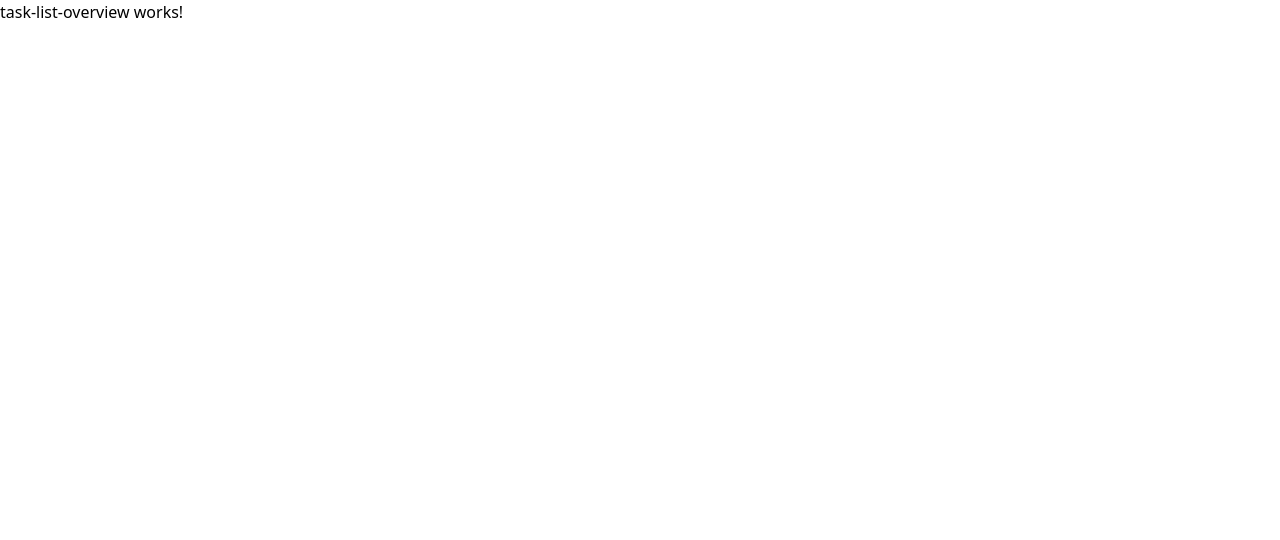
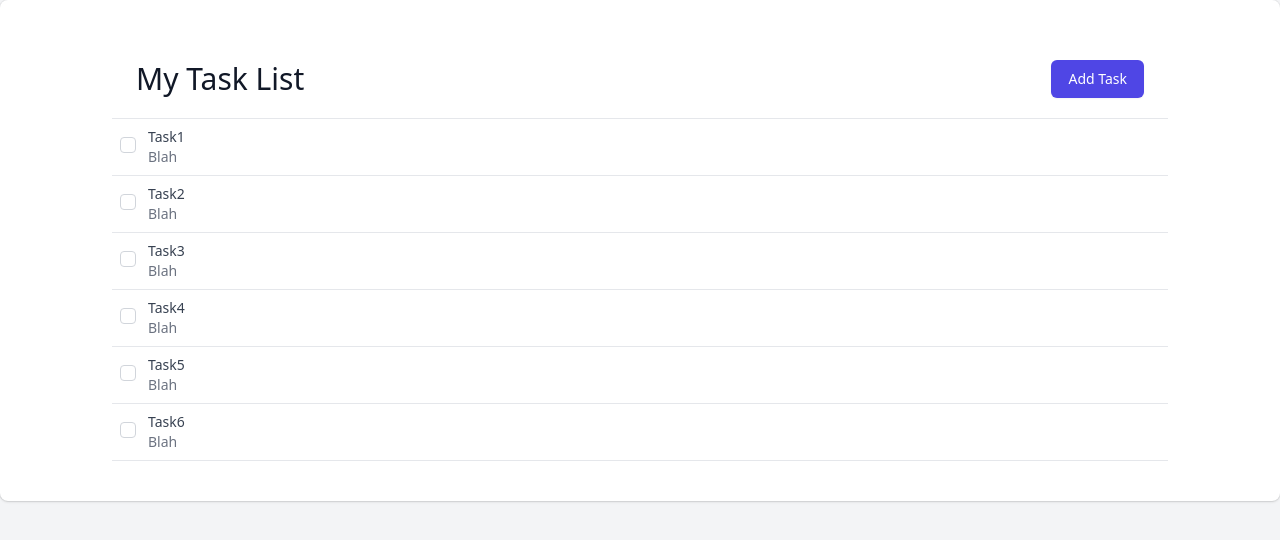
Before and after one commit to Byron-web/task-manager, an Angular app in the folder src/task-manager/: page / in a window 1280 px wide. Shown: the top 540 px of the page. Built offline with nearby package versions, Linux system fonts and the light colour scheme.

Commit message:
Added task list template and style base. Added tailwind forms. Added max size styles. Added task item and list models.

```diff
--- a/src/task-manager/package.json
+++ b/src/task-manager/package.json
@@ -18,6 +18,7 @@
     "@angular/platform-browser": "^14.0.0",
     "@angular/platform-browser-dynamic": "^14.0.0",
     "@angular/router": "^14.0.0",
+    "@tailwindcss/forms": "^0.5.3",
     "rxjs": "~7.5.0",
     "tslib": "^2.3.0",
     "zone.js": "~0.11.4"
--- /dev/null
+++ b/src/task-manager/src/app/Models/task-item.model.ts
@@ -0,0 +1,5 @@
+export interface TaskItem {
+  name: string,
+  detail: string,
+  dateCompleted: Date
+}
--- /dev/null
+++ b/src/task-manager/src/app/Models/task-list.model.ts
@@ -0,0 +1,6 @@
+import {TaskItem} from "./task-item.model";
+
+export interface TaskList {
+  title: string,
+  tasks: TaskItem[]
+}
--- a/src/task-manager/src/app/app.component.html
+++ b/src/task-manager/src/app/app.component.html
@@ -1 +1 @@
-<app-task-list-overview></app-task-list-overview>
+<app-task-list-viewer></app-task-list-viewer>
--- a/src/task-manager/src/app/components/task-list-viewer/task-list-viewer.component.html
+++ b/src/task-manager/src/app/components/task-list-viewer/task-list-viewer.component.html
@@ -1 +1,37 @@
-<p>task-list-viewer works!</p>
+<div class="bg-gray-100 h-full">
+  <div
+    class="mx-auto max-w-7xl px-20 sm:px-24 lg:px-28 py-10 bg-white overflow-hidden shadow ring-1 ring-black ring-opacity-5 md:rounded-lg">
+
+    <div class="border-b border-gray-200 bg-white px-4 py-5 sm:px-6">
+      <div class="-ml-4 -mt-2 flex flex-wrap items-center justify-between sm:flex-nowrap">
+        <div class="ml-4 mt-2">
+          <h3 class="text-3xl font-medium leading-6 text-gray-900">{{taskList.title}}</h3>
+        </div>
+        <div class="ml-4 mt-2 flex-shrink-0">
+          <button
+            class="relative inline-flex items-center rounded-md border border-transparent bg-indigo-600 px-4 py-2 text-sm font-medium text-white shadow-sm hover:bg-indigo-700 focus:outline-none focus:ring-2 focus:ring-indigo-500 focus:ring-offset-2"
+            type="button">
+            Add Task
+          </button>
+        </div>
+      </div>
+    </div>
+
+    <fieldset>
+      <legend class="sr-only">{{taskList.title}}</legend>
+      <div *ngFor="let task of taskList.tasks;"
+           class="relative flex items-start border-b border-gray-200 hover:bg-gray-50 p-2">
+        <div class="flex h-5 self-center">
+          <input aria-describedby="comments-description"
+                 class="h-4 w-4 rounded border-gray-300 text-indigo-600 focus:ring-indigo-500" id="comments"
+                 name="comments"
+                 type="checkbox">
+        </div>
+        <div class="ml-3 text-sm">
+          <label class="font-medium text-gray-700" for="comments">{{task.name}}</label>
+          <p class="text-gray-500" id="comments-description">{{task.detail}}</p>
+        </div>
+      </div>
+    </fieldset>
+  </div>
+</div>
--- a/src/task-manager/src/app/components/task-list-viewer/task-list-viewer.component.ts
+++ b/src/task-manager/src/app/components/task-list-viewer/task-list-viewer.component.ts
@@ -1,4 +1,5 @@
-import { Component, OnInit } from '@angular/core';
+import {Component, Input, OnInit} from '@angular/core';
+import {TaskList} from "../../Models/task-list.model";
 
 @Component({
   selector: 'app-task-list-viewer',
@@ -7,9 +8,20 @@ import { Component, OnInit } from '@angular/core';
 })
 export class TaskListViewerComponent implements OnInit {
 
-  constructor() { }
+  @Input() public taskList: TaskList = {
+    title: 'My Task List',
+    tasks: [{name: 'Task1', detail: 'Blah', dateCompleted: new Date},
+      {name: 'Task2', detail: 'Blah', dateCompleted: new Date},
+      {name: 'Task3', detail: 'Blah', dateCompleted: new Date},
+      {name: 'Task4', detail: 'Blah', dateCompleted: new Date},
+      {name: 'Task5', detail: 'Blah', dateCompleted: new Date},
+      {name: 'Task6', detail: 'Blah', dateCompleted: new Date},]
+  };
 
-  ngOnInit(): void {
+  public constructor() {
+  }
+
+  public ngOnInit(): void {
   }
 
 }
--- a/src/task-manager/src/styles.scss
+++ b/src/task-manager/src/styles.scss
@@ -2,3 +2,10 @@
 @tailwind base;
 @tailwind components;
 @tailwind utilities;
+
+html, body {
+  margin: 0;
+  padding: 0;
+  width: 100%;
+  height: 100%;
+}
--- a/src/task-manager/tailwind.config.js
+++ b/src/task-manager/tailwind.config.js
@@ -1,8 +1,6 @@
 /** @type {import('tailwindcss').Config} */
 module.exports = {
-  content: ["./src/**/*.{html,ts}"],
-  theme: {
+  content: ["./src/**/*.{html,ts}"], theme: {
     extend: {},
-  },
-  plugins: [],
+  }, plugins: [require('@tailwindcss/forms'),],
 };
```
Also changed, not shown: 1 other file (tests, documents, lock files or other folders).
